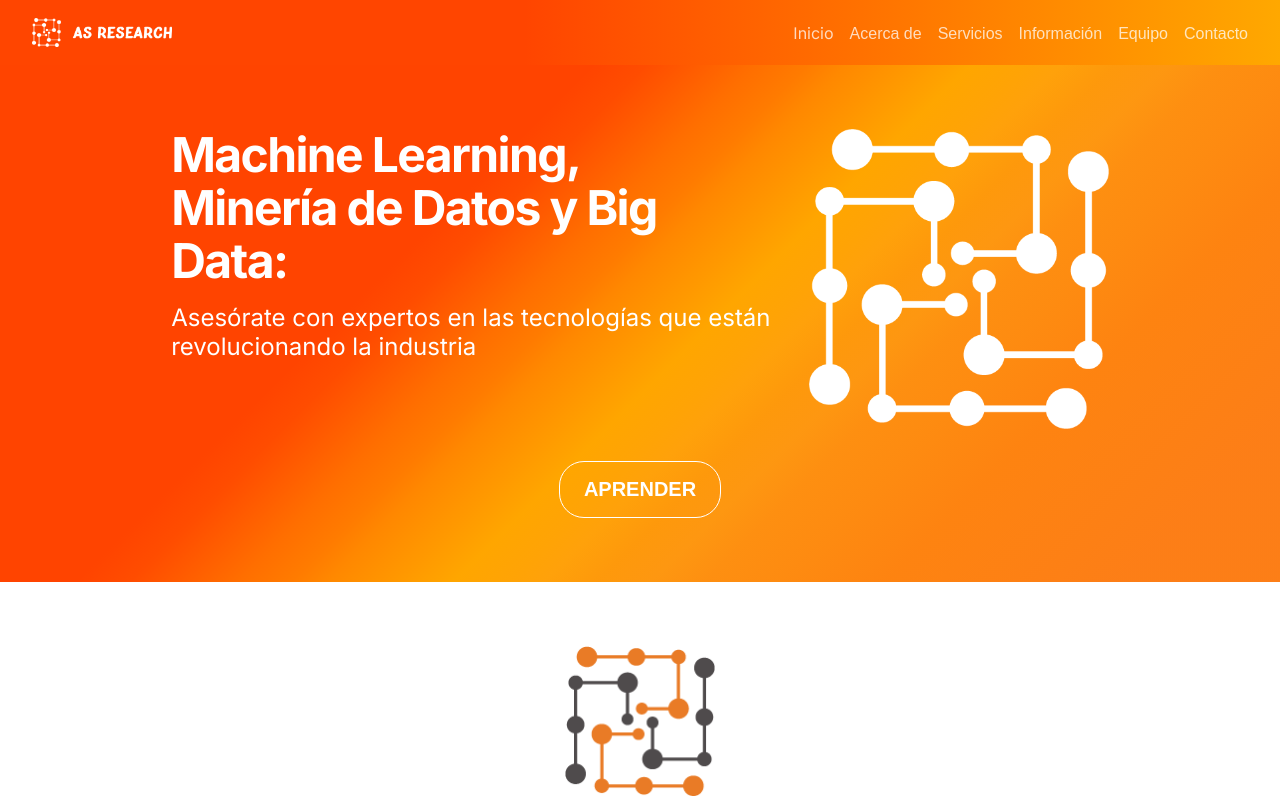
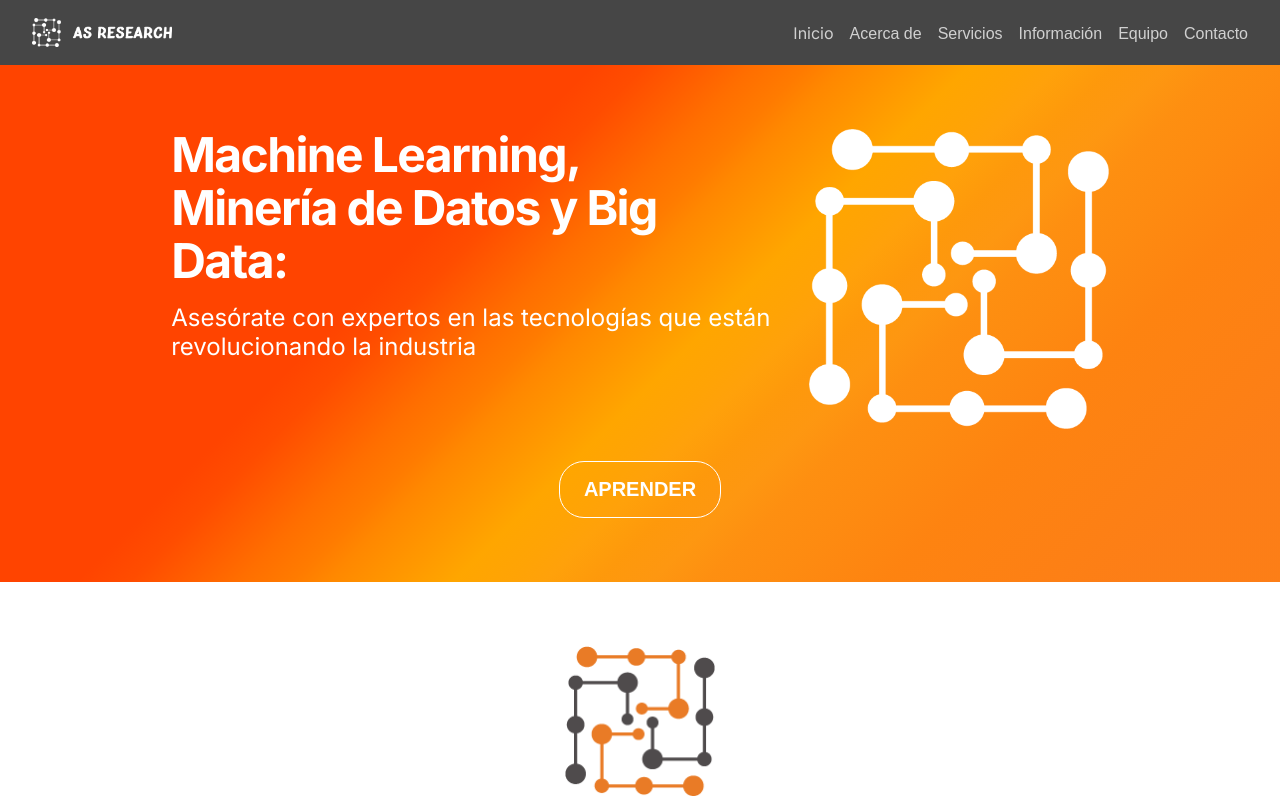
Before and after one commit to santy81855/ASResearch, a Next.js app: page / in a window 1280 px wide. Built offline with nearby package versions, Linux system fonts and the light colour scheme.

Commit message:
cambiar color de navegacion

```diff
--- a/src/styles/Nav.module.css
+++ b/src/styles/Nav.module.css
@@ -8,12 +8,7 @@
     align-items: center;
     padding-block: var(--padding-block-medium);
     padding-inline: var(--padding-inline-xlarge);
-    background: rgb(255, 69, 0);
-    background: linear-gradient(
-        90deg,
-        rgba(255, 69, 0, 1) 41%,
-        rgba(255, 168, 0, 1) 100%
-    );
+    background-color: rgb(70, 70, 70);
 }
 
 .navLogoContainer {
```
